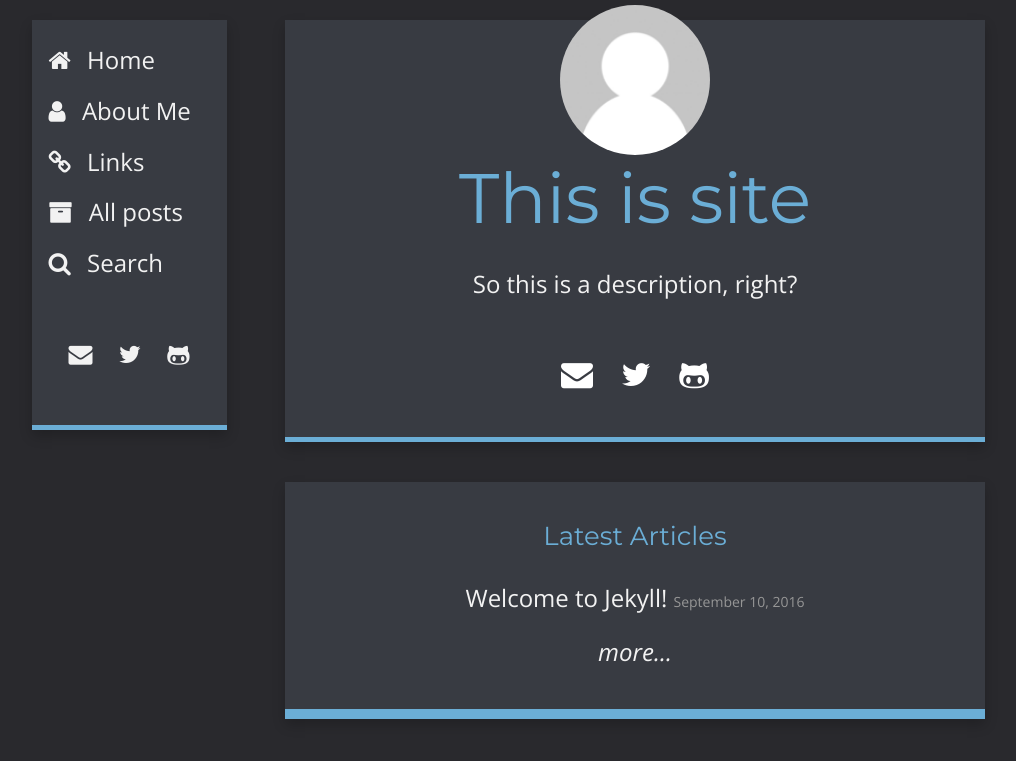
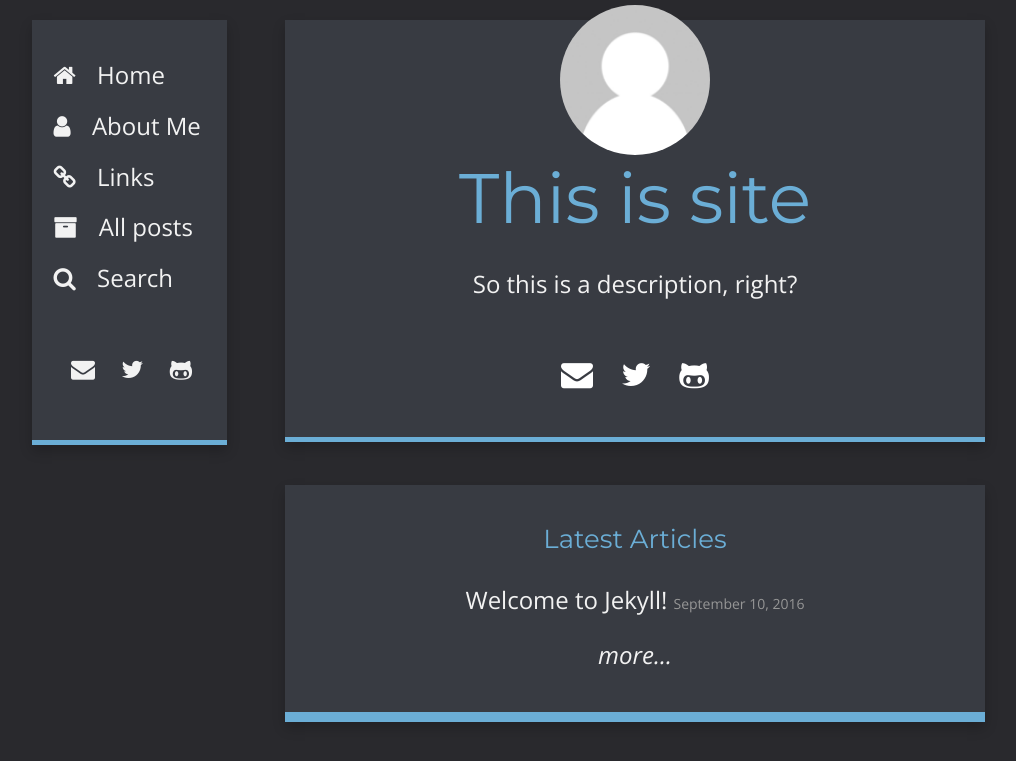
Before and after one commit to dajwarren/dajwarren.github.io, a Jekyll site: the page built from index.html, in a window 1280 px wide. Shown: the top 761 px of the page, without its empty margins (171-1187 px from the left). Built offline with Jekyll 4.4.1, drawn with Linux system fonts in a browser that asks for light colours; nearby versions of some CDN libraries.

Commit message:
Minor changes to site CSS

```diff
--- a/css/style.scss
+++ b/css/style.scss
@@ -11,6 +11,7 @@ $google-plus:    #c95644;
 $github:         #f6c2a4;
 $stack-overflow: #c98b3b;
 $rss:            #eea33a;
+$email:          #860038;
 
 $color-main:     #6baed6;
 // $color-main:     #3c6882;
@@ -149,29 +150,26 @@ ul {
 
 .navbar-panel {
 	background-color: $content-box;
-	padding-top: 20px;
-	padding-bottom: 20px;
-	padding-left: 30px;
-	padding-right: 30px;
     margin-top: 20px;
 	box-shadow: 0px 0px 0px 0px, 0px 6px 12px rgba(0, 0, 0, 0.2);
 	border-bottom: 5px solid $color-main;
     font-size: 24px;
     line-height: 170%;
-    padding-left: 15px;
+    padding-left: 20px;
     padding-right: 15px;
     padding-top: 10px;
     padding-bottom: 10px;
 
     ul {
         padding-left: 2px;
+        margin-top: 25px;
     }
     li {
         margin-top: 10px;
         margin-bottom: 10px;
     }
     i {
-        padding-right: 10px;
+        padding-right: 15px;
     }
     a, a:active {
         color: $white;
@@ -230,6 +228,10 @@ ul {
 	.fa-linkedin:hover {
 		color: $linkedin;
 	}
+
+    .fa-envelope:hover {
+        color: $email;
+    }
 
 	.fa-google-plus:hover {
 		color: $google-plus;
```
